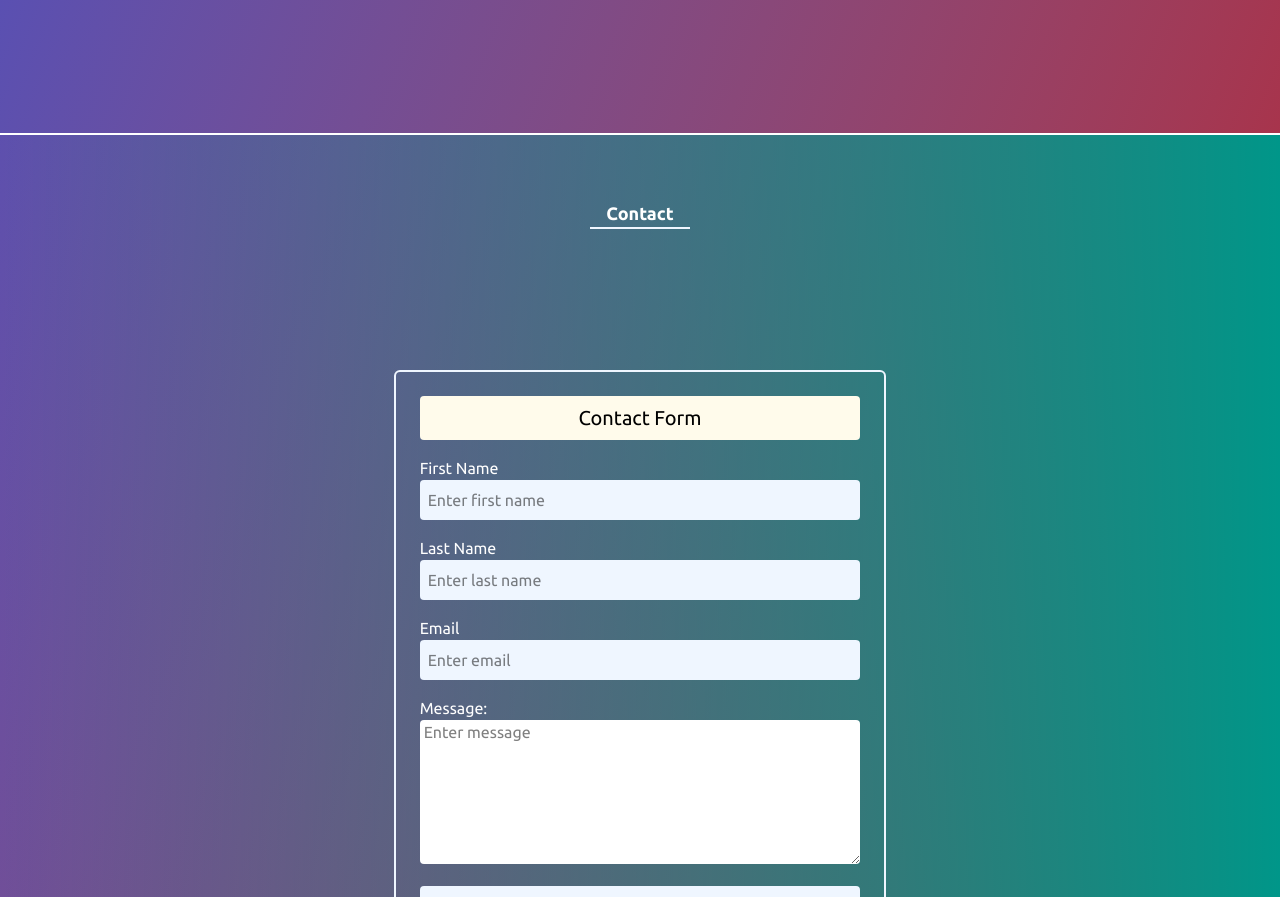
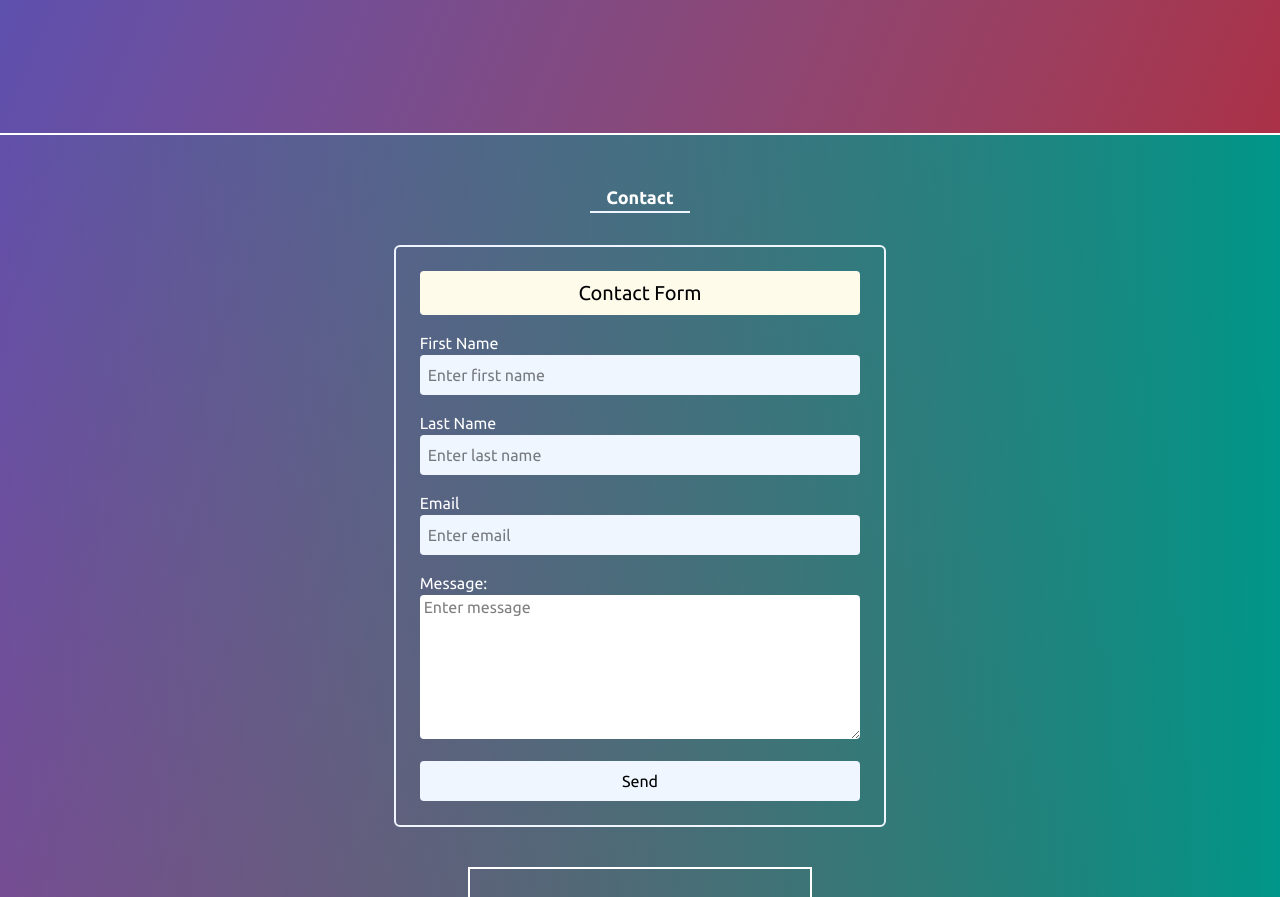
Before and after one commit to arpandiya/Whanganui-samaj, a React (Vite) app: page / in a window 1280 px wide. Shown: the part 1900-2797 px from the top of the page. Built offline with nearby package versions, Linux system fonts and the light colour scheme; grey boxes are pictures that could not be loaded.

Commit message:
advisor added

```diff
--- a/src/component/Contact.jsx
+++ b/src/component/Contact.jsx
@@ -4,7 +4,7 @@ import ContactForm from './ContactForm'
 
 export default function Contact() {
   return (
-    <div className="bg-linear-to-r to-teal-600 min-h-[770px] font-ubuntu py-4 border-t-2 border-white pt-8">
+    <div className="bg-linear-to-r to-teal-600 min-h-[770px] font-ubuntu py-4 border-t-2 border-white pt-4">
         <div className="flex justify-center py-2 my-6">
         <h3 className="text-lg font-bold border-b-2 border-blue-50 text-white px-4">Contact</h3>
 
--- a/src/component/ContactForm.jsx
+++ b/src/component/ContactForm.jsx
@@ -59,10 +59,10 @@ export default function ContactForm() {
   };
 
   return (
-    <div className="w-full flex justify-center items-center min-h-screen">
+    <div className="w-full flex justify-center items-center">
       <form
         onSubmit={handleSubmit}
-        className="border-2 border-blue-50 rounded-md p-6"
+        className="border-2 border-blue-50 rounded-md p-6 mx-6"
       >
         <h1 className="w-full bg-amber-50 rounded text-xl py-2 text-center">
           Contact Form
--- a/src/component/Team.jsx
+++ b/src/component/Team.jsx
@@ -4,6 +4,7 @@ import member2 from '/images/kumar.webp'
 import member3 from '/images/diya.webp'
 import member4 from '/images/madan.webp'
 import member5 from '/images/ram.webp'
+import member6 from '/images/narayan-nepal.webp'
 import TeamCard from './TeamCard'
 
 
@@ -15,7 +16,7 @@ export default function Team() {
         <div className="">
             <div className="flex justify-center pt-4">
                <TeamCard img={member1} name={"Dr. Raj Khadka"} type={"President"}/>
-
+               <TeamCard img={member6} name={"Dr. Narayan Nepal"} type={"Senior Advisor"}/>
             </div>
         </div>
     <div className="flex flex-wrap justify-center">
--- a/src/component/headers/Nav.jsx
+++ b/src/component/headers/Nav.jsx
@@ -23,7 +23,7 @@ export default function Nav() {
                 className="h-12 flex mx-auto"
               />
               <h1 className="font-ubuntu text-white border-b-1">Whanganui Nepalese Society Inc.</h1>
-              <h1 className="font-nepali text-blue-100">वाङ्गानुइ नेपाली समाज इन्कर्पोरेटेड </h1>
+              <h1 className="font-nepali text-blue-100 text-center">वाङ्गानुइ नेपाली समाज इन्कर्पोरेटेड </h1>
             </div>
 
             <div className="col-span-1">
```
Also changed, not shown: public/images/narayan-nepal.webp (added).
